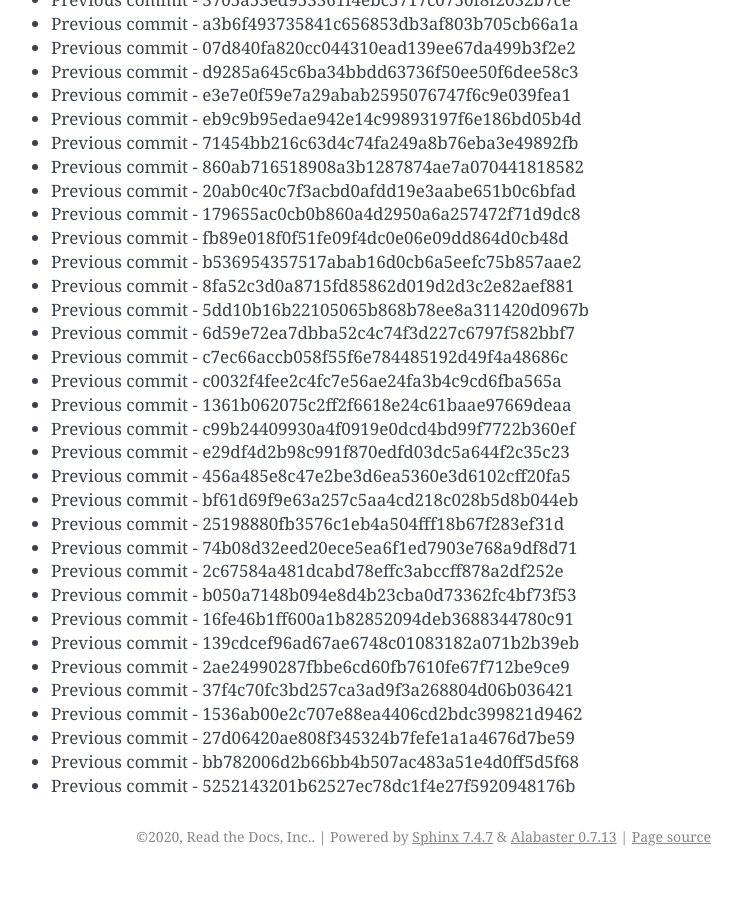
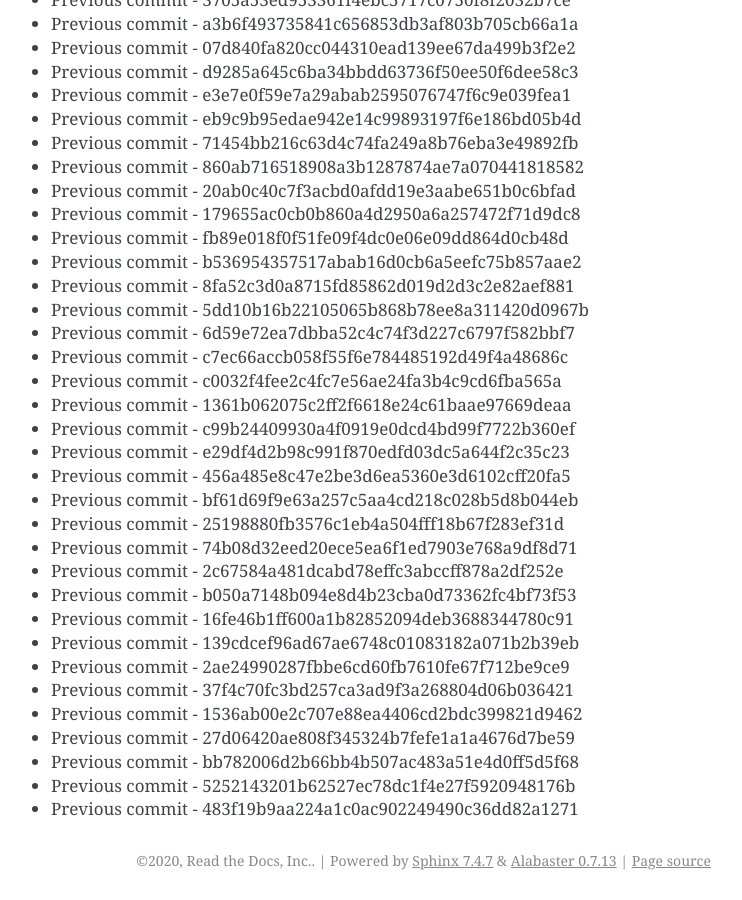
Before and after one commit to readthedocs/rtd-git-stresstest, a Sphinx documentation site: the page built from docs/updates.rst, in a window 1280 px wide and 900 px high, scrolled down 94415 px. Shown: the whole window, without its empty margins (399-1141 px from the left). Built offline with Sphinx 7.4.7, drawn with Linux system fonts in a browser that asks for light colours; before the commit the page ends 95291 px from its top, so only the background shows below that.

Commit message:
Generating commit from previous: 483f19b9aa224a1c0ac902249490c36dd82a1271

```diff
--- a/docs/updates.rst
+++ b/docs/updates.rst
@@ -3999,3 +3999,4 @@ It can be tested for any performance characteristics.
 * Previous commit - 27d06420ae808f345324b7fefe1a1a4676d7be59
 * Previous commit - bb782006d2b66bb4b507ac483a51e4d0ff5d5f68
 * Previous commit - 5252143201b62527ec78dc1f4e27f5920948176b
+* Previous commit - 483f19b9aa224a1c0ac902249490c36dd82a1271
```
